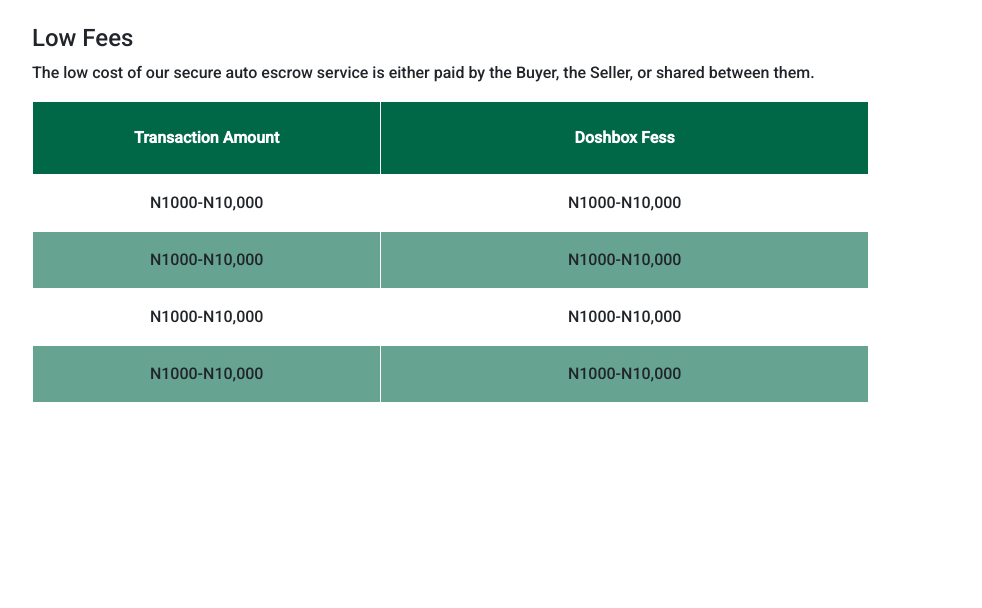
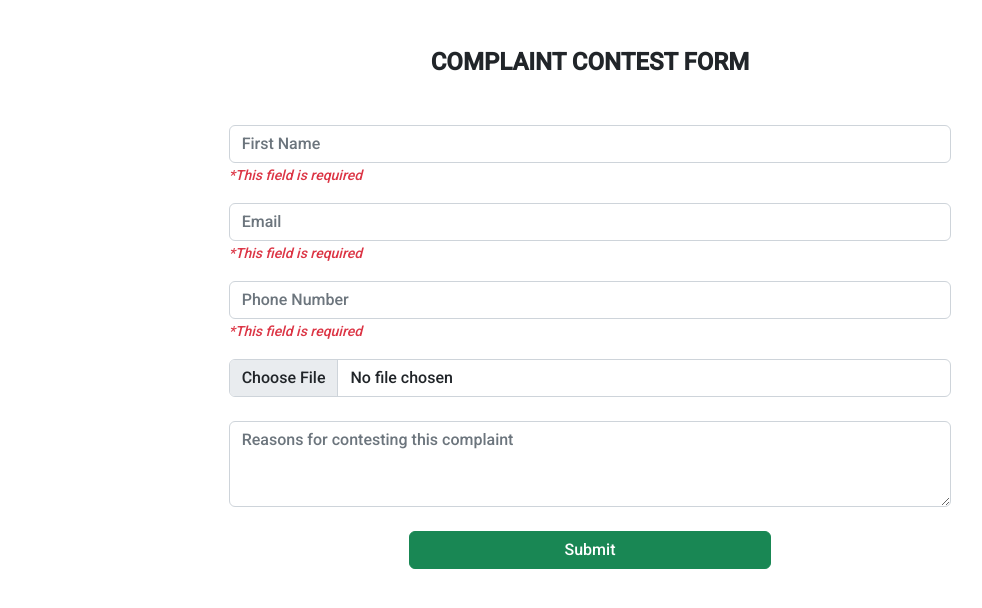
Before and after one commit to myDoshBox/myDoshBoxApp, a React (Create React App) app: page / in a window 1280 px wide. Shown: the top 608 px of the page, without its empty margins (50-1032 px from the left). Built offline with nearby package versions, Linux system fonts and the light colour scheme.

Commit message:
created the ReportIssuesForm & the CompliantFrom

```diff
--- a/src/App.js
+++ b/src/App.js
@@ -1,11 +1,12 @@
 import React from "react";
 import { BrowserRouter as Router, Routes, Route } from "react-router-dom";
-import Tablecomponents from "./components/TableComponents/PricingTable";
+
+import { ComplaintForm } from "./components/FormComponents.js/IssuesComplaintForms";
 
 function App() {
   return (
     <>
-      <Tablecomponents />
+      <ComplaintForm />
     </>
   );
 }
--- a/src/appStyles/componentsStyles/_formStyles.scss
+++ b/src/appStyles/componentsStyles/_formStyles.scss
@@ -0,0 +1 @@
+@use "../color" as *;
--- a/src/appStyles/style.css
+++ b/src/appStyles/style.css
@@ -17,6 +17,10 @@ body::-webkit-scrollbar {
   display: none;
 }
 
+.BtnColor {
+  background-color: #66a491;
+}
+
 .BgColor {
   background-color: #006747;
 }
--- a/src/appStyles/style.min.css
+++ b/src/appStyles/style.min.css
@@ -1,2 +1,2 @@
-*{margin:0;padding:0;box-sizing:border-box;font-family:"roboto",open Sans}body{background-color:#fff !important;-ms-overflow-style:none;scrollbar-width:none}body::-webkit-scrollbar{display:none}.BgColor{background-color:#006747}.BgColor{background-color:#006747}.TableRowColor{background-color:#66a491}
+*{margin:0;padding:0;box-sizing:border-box;font-family:"roboto",open Sans}body{background-color:#fff !important;-ms-overflow-style:none;scrollbar-width:none}body::-webkit-scrollbar{display:none}.BtnColor{background-color:#66a491}.BgColor{background-color:#006747}.BgColor{background-color:#006747}.TableRowColor{background-color:#66a491}
 /*# sourceMappingURL=style.min.css.map */
--- a/src/appStyles/style.scss
+++ b/src/appStyles/style.scss
@@ -3,7 +3,7 @@
 // @use "./componentsStyles/buttonStyles";
 // @use "./componentsStyles/cardStyles";
 // @use "./componentsStyles/chatStyles";
-// @use "./componentsStyles/formStyles";
+@use "./componentsStyles/formStyles";
 // @use "./componentsStyles/modalStyles";
 // @use "./componentsStyles/navbarStyles";
 // @use "./componentsStyles/notificationStyles";
--- a/src/components/FooterComponents.js
+++ b/src/components/FooterComponents.js
@@ -107,7 +107,7 @@ const FooterComponents = () => {
                     aria-label="Recipient's Email"
                     aria-describedby="basic-addon2"
                   />
-                  <span className="input-group-text" id="basic-addon2">
+                  <span className="input-group-text " id="basic-addon2">
                     SUBSCRIBE
                   </span>
                   {/* input section End */}
--- a/src/components/FormComponents.js/IssuesComplaintForms.js
+++ b/src/components/FormComponents.js/IssuesComplaintForms.js
@@ -1,3 +1,215 @@
-// Reportissuesform
-// ComplaintForm
+import react, { useState } from "react";
+import Container from "react-bootstrap/Container";
+
+// Reportissuesform Section Starts
+export const Reportissuesform = () => {
+  const initialState = {
+    DefectName: "",
+    DefectDescription: "",
+    ExpectedSolution: "",
+  };
+  const [values, setValue] = useState(initialState);
+
+  const handleSubmit = (e) => {
+    e.preventDefault();
+  };
+
+  const handleDefectNameInputChange = (e) => {
+    setValue({ ...values, DefectName: e.target.value });
+  };
+  const handleDefectDescriptionInputChange = (e) => {
+    setValue({ ...values, DefectDescription: e.target.value });
+  };
+  const handleExpectedSolutionInputChange = (e) => {
+    setValue({ ...values, ExpectedSolution: e.target.value });
+  };
+
+  return (
+    <Container>
+      <form action="" className="col-8 form bg-white ">
+        <div className="mb-3 mt-5">
+          <label
+            htmlFor="exampleFormControlInput1"
+            className="form-label  fw-bold"
+          >
+            Defect Name
+          </label>
+          <input
+            onChange={handleDefectNameInputChange}
+            value={values.DefectName}
+            type="name"
+            className="form-control BorderLineColor
+          border-success"
+            id="exampleFormControlInput1"
+            placeholder="Defect Name"
+            required
+          />
+        </div>
+        <div className="mb-3">
+          <label
+            htmlFor="exampleFormControlTextarea1"
+            className="form-label  fw-bold"
+          >
+            Defect Description
+          </label>
+          <textarea
+            onChange={handleDefectDescriptionInputChange}
+            value={values.DefectDescription}
+            className="form-control BorderLineColor border-success"
+            id="exampleFormControlTextarea1"
+            rows="3"
+            placeholder="Describe exactly the problem"
+            required
+          ></textarea>
+        </div>
+        <div className="mb-3">
+          <label
+            htmlFor="exampleFormControlTextarea1"
+            className="form-label  fw-bold"
+          >
+            Expected Solution
+          </label>
+          <textarea
+            onChange={handleExpectedSolutionInputChange}
+            value={values.ExpectedSolution}
+            className="form-control  border-success"
+            id="exampleFormControlTextarea1"
+            rows="3"
+            placeholder=" The Expected Solution"
+            required
+          ></textarea>
+        </div>
+
+        <div className="text-center mt-5  ">
+          <button
+            onClick={handleSubmit}
+            className="btn btn-success "
+            type="submit"
+          >
+            Send Report
+          </button>
+        </div>
+      </form>
+    </Container>
+  );
+};
+// Reportissuesform Section Starts
+
+// ComplaintForm Section Starts
+
+export const ComplaintForm = () => {
+  const [firstName, setFirstName] = useState("");
+
+  const [email, setEmail] = useState("");
+
+  const [phoneNumber, setPhoneNumber] = useState("");
+
+  const [file, setFile] = useState("");
+
+  const [commentSection, setCommentSection] = useState("");
+
+  const handleSubmit = (e) => {
+    e.preventDefault();
+  };
+
+  const [submitted, setSubmitted] = useState(false);
+  return (
+    <>
+      <Container className="col-7 mt-5">
+        <div className="mb-5">
+          <h4 className="fw-bold text-center">COMPLAINT CONTEST FORM</h4>
+        </div>
+
+        <form className="form">
+          <div className="mb-3">
+            <input
+              onChange={(e) => setFirstName(e.target.value)}
+              value={firstName}
+              placeholder="First Name"
+              type="FirstName"
+              className="form-control fw-italic"
+              aria-describedby="emailHelp"
+            />
+
+            <span
+              id="nameHelp"
+              className="form-text text-danger fst-italic fw-lighter"
+            >
+              *This field is required
+            </span>
+          </div>
+          <div className="mb-3">
+            <input
+              onChange={(e) => setEmail(e.target.value)}
+              value={email}
+              placeholder="Email"
+              type="email"
+              className="form-control"
+              id="exampleInputEmail1"
+              aria-describedby="emailHelp"
+            />
+
+            <span
+              id="nameHelp"
+              className="form-text text-danger fst-italic fw-lighter"
+            >
+              *This field is required
+            </span>
+          </div>
+          <div className="mb-3">
+            <input
+              onChange={(e) => setPhoneNumber(e.target.value)}
+              value={phoneNumber}
+              placeholder="Phone Number"
+              type="tel"
+              className="form-control"
+              id="exampleInputPassword1"
+            />
+
+            <span
+              id="nameHelp"
+              className="form-text text-danger fst-italic fw-lighter"
+            >
+              *This field is required
+            </span>
+          </div>
+
+          <div className="input-group mb-3">
+            <input
+              onChange={(e) => setFile(e.target.value)}
+              value={file}
+              type="file"
+              className="form-control"
+              id="inputGroupFile02"
+              placeholder="Attach Image(s)"
+            />
+          </div>
+
+          <div className="mb-3 mt-4">
+            <textarea
+              onChange={(e) => setCommentSection(e.target.value)}
+              value={commentSection}
+              placeholder="Reasons for contesting this complaint"
+              className="form-control "
+              id="exampleFormControlTextarea1"
+              rows="3"
+            ></textarea>
+          </div>
+
+          <div className="d-grid gap-2 col-6 mx-auto mt-4 ">
+            <button
+              className="btn btn-success"
+              type="submit"
+              onClick={handleSubmit}
+            >
+              Submit
+            </button>
+          </div>
+        </form>
+      </Container>
+    </>
+  );
+};
+// ComplaintForm Section Ends
+
 // ContestComplaintForm
```
Also changed, not shown: 2 other files (tests, documents, lock files or other folders).
